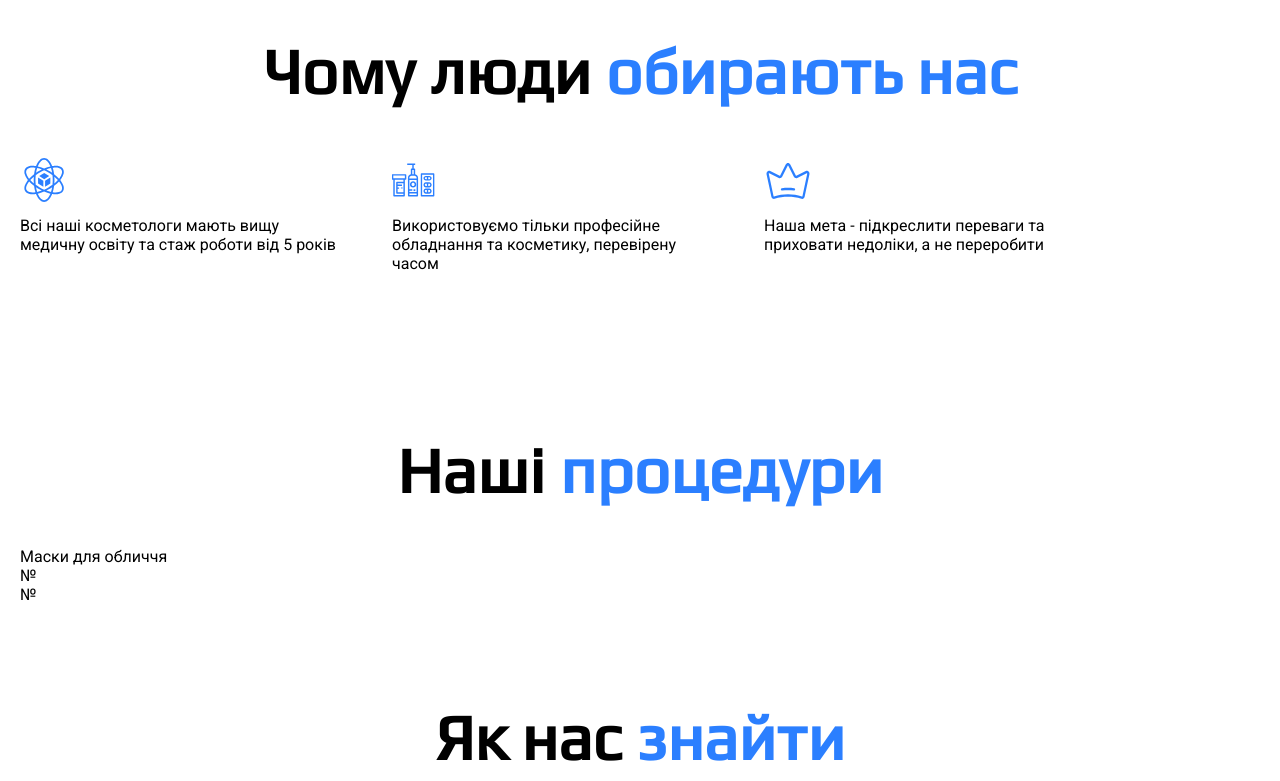
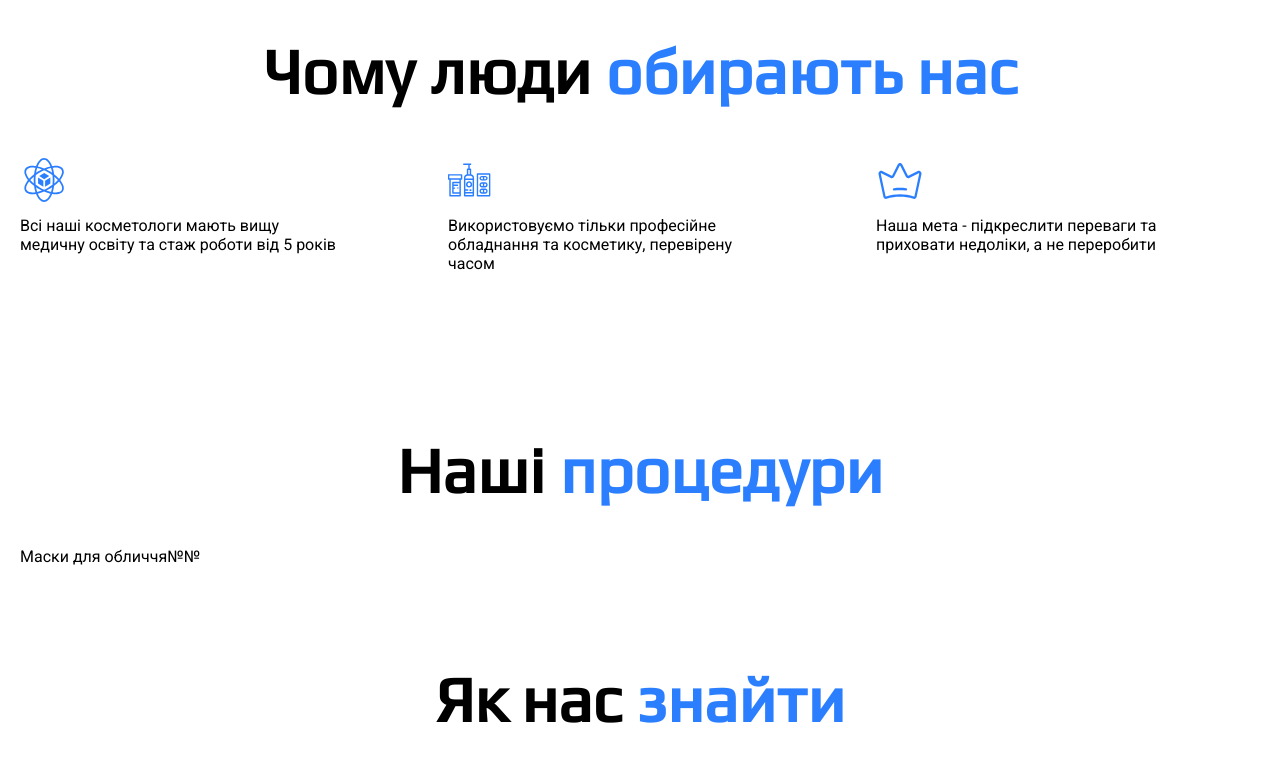
Before and after one commit to FallenArhangel/genius-homework-2, a plain HTML site: page index.html in a window 1280 px wide. Shown: the part 1594-2375 px from the top of the page. Drawn offline with Linux system fonts and the light colour scheme.

Commit message:
fix why-us section

```diff
--- a/index.html
+++ b/index.html
@@ -76,24 +76,30 @@
         <div class="container why_us">
           <h2 class="why_us_title">Чому люди <span class="title">обирають нас</span></h2>
           <ul class="card-list">
+            <li>
               <div class="card">
                 <svg class="card-icon">
                   <use href="./images/symbol-defs.svg#icon-game-icons_materials-science"></use>
                 </svg>
                 <p>Всі наші косметологи мають вищу медичну освіту та стаж роботи від 5 років</p>
               </div>
+            </li>
+            <li>
               <div class="card">
                 <svg class="card-icon">
                   <use href="./images/symbol-defs.svg#icon-medicinecosmeticsbottletreatment_109776-1"></use>
                 </svg>
                 <p>Використовуємо тільки професійне обладнання та косметику, перевірену часом</p>
               </div>
+            </li>
+            <li>
               <div class="card">
                 <svg class="card-icon">
                   <use href="./images/symbol-defs.svg#icon-ph_crown-light"></use>
                 </svg>
                 <p>Наша мета - підкреслити переваги та приховати недоліки, а не переробити</p>
               </div>
+            </li>
           </ul>
         </div>
       </section>
--- a/style.css
+++ b/style.css
@@ -201,10 +201,10 @@ ul {
 }
 
 .card {
-  justify-content: center;
   width: 316px;
   height: 181px;
   border-radius: 32px;
+  margin-right: 56px;
 }
 
 .card-icon {
@@ -219,6 +219,11 @@ ul {
 .procedure_title {
   margin-bottom: 40px;
   text-align: center;
+}
+
+.carousel {
+  display: flex;
+  margin-right: 16px;
 }
 
 /* where_us */
```
Lines whose indentation alone changed are shown as unchanged.
